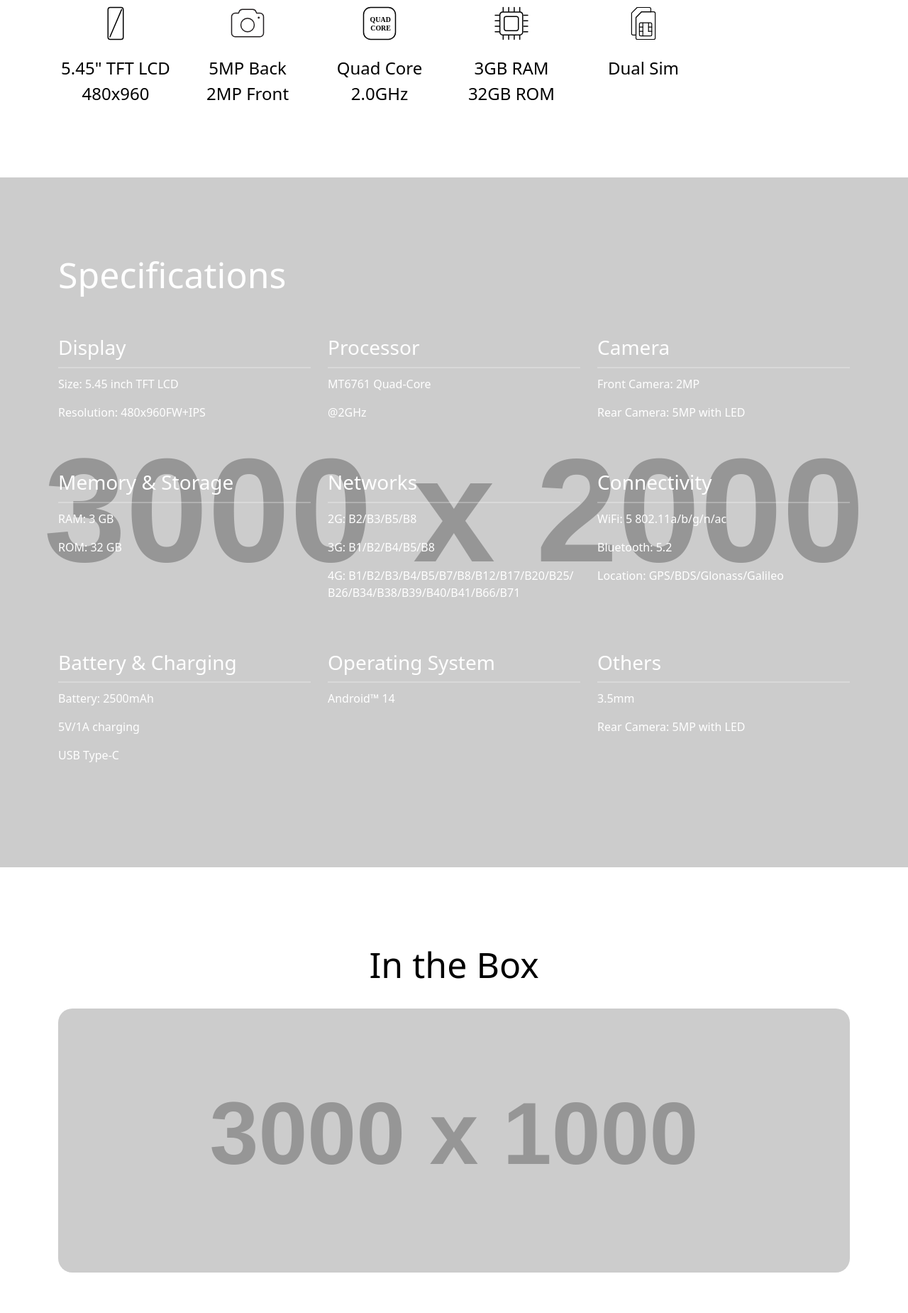
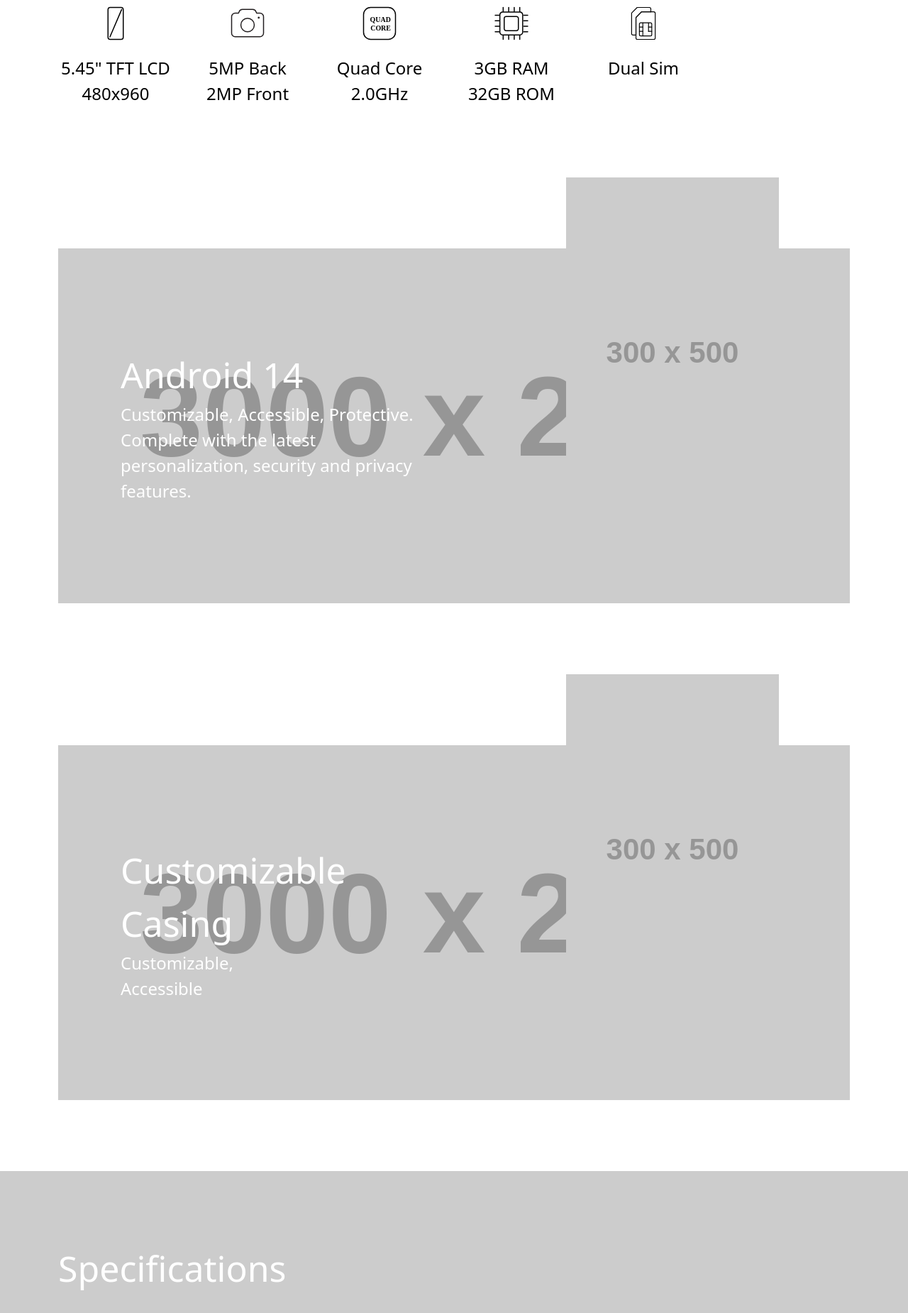
Before and after one commit to salmankhan03/i-nova, a PHP site: page / in a window 1280 px wide. Shown: the part 1207-3057 px from the top of the page at 71% size. Run offline with PHP 8.4, Linux system fonts and the light colour scheme; grey boxes labelled with a size stand in for pictures from a placeholder-image service; some libraries are stand-ins or nearby versions.

Commit message:
add details section to home page

```diff
--- a/css/style.css
+++ b/css/style.css
@@ -102,7 +102,6 @@ a {
 }
 
 .highlight-wrap {
-    font-size: 24px;
     display: flex;
     flex-direction: column;
     align-items: center;
@@ -113,6 +112,42 @@ a {
 .highlight-icon {
     width: 50px;
     padding-bottom: 20px;
+}
+
+.highlight-text {
+    font-size: 24px;
+}
+
+.details-image {
+    background-size: cover;
+    background-position: center;
+    background-repeat: no-repeat;
+    height: 500px;
+    display: flex;
+    align-items: center;
+    color: white;
+    position: relative;
+}
+
+.android {
+    background-image: url('https://dummyimage.com/3000x2000');
+}
+
+.details-text-wrap {
+    padding-left: 100px;
+    display: flex;
+    flex-direction: column;
+    justify-content: center;
+}
+
+.details-text {
+    font-size: 24px;
+}
+
+.phone {
+    position: absolute;
+    top: -100px;
+    right: 100px;
 }
 
 .spec {
--- a/index.php
+++ b/index.php
@@ -33,44 +33,78 @@
                 <div class="col-xl-6">
                     <p>Lorem ipsum dolor sit amet consectetur at sed volutpat nullam dis sit commodo porttitor etiam.</p>
                 </div>
-                <!-- <div class="highlights-container"> -->
+
                 <div class="row">
-                        <div class="col-6 col-lg-4 col-xl-2">
+                    <div class="col-6 col-md-4 col-lg-4 col-xl-2">
                         <div class="highlight-wrap">
                             <img src="img/phone/icons/icon_size.svg" alt="screen" class="highlight-icon">
                             <div class="highlight-text">5.45" TFT LCD</div>
                             <div class="highlight-text">480x960</div>
                         </div>
                     </div>
-                        <div class="col-6 col-lg-4 col-xl-2">
+
+                    <div class="col-6 col-md-4 col-lg-4 col-xl-2">
                         <div class="highlight-wrap">
-                                <img src="img/phone/icons/icon_camera.svg" alt="screen" class="highlight-icon">
+                            <img src="img/phone/icons/icon_camera.svg" alt="camera" class="highlight-icon">
                             <div class="highlight-text">5MP Back</div>
                             <div class="highlight-text">2MP Front</div>
                         </div>
                     </div>
-                        <div class="col-6 col-lg-4 col-xl-2">
+
+                    <div class="col-6 col-md-4 col-lg-4 col-xl-2">
                         <div class="highlight-wrap">
-                                <img src="img/phone/icons/icon_processor.svg" alt="screen" class="highlight-icon">
+                            <img src="img/phone/icons/icon_processor.svg" alt="processor" class="highlight-icon">
                             <div class="highlight-text">Quad Core</div>
                             <div class="highlight-text">2.0GHz</div>
                         </div>
                     </div>
-                        <div class="col-6 col-lg-4 col-xl-2">
+
+                    <div class="col-6 col-md-4 col-lg-4 col-xl-2">
                         <div class="highlight-wrap">
-                                <img src="img/phone/icons/icon_memory.svg" alt="screen" class="highlight-icon">
+                            <img src="img/phone/icons/icon_memory.svg" alt="memory" class="highlight-icon">
                             <div class="highlight-text">3GB RAM</div>
                             <div class="highlight-text">32GB ROM</div>
                         </div>
                     </div>
-                        <div class="col-6 col-lg-4 col-xl-2">
+
+                    <div class="col-6 col-md-4 col-lg-4 col-xl-2">
                         <div class="highlight-wrap">
-                                <img src="img/phone/icons/icon_dualsim.svg" alt="screen" class="highlight-icon">
+                            <img src="img/phone/icons/icon_dualsim.svg" alt="dual-sim" class="highlight-icon">
                             <div class="highlight-text">Dual Sim</div>
                         </div>
                     </div>
                 </div>
-                <!-- </div> -->
+            </div>
+        </div>
+
+        <!-- Details -->
+        <!-- Android 14 -->
+        <div class="container section-padding">
+            <div class="details-image android">
+                <div class="row">
+                    <div class="col-md-6 details-text-wrap">
+                        <div class="title">Android 14</div>
+                        <div class="details-text">Customizable, Accessible, Protective. Complete with the latest personalization, security and privacy features.</div>
+                    </div>
+                    <div class="col-md-6">
+                        <img src="https://dummyimage.com/300x500/000" alt="android" class="img-fluid phone">
+                    </div>
+                </div>
+            </div>
+        </div>
+
+        <!-- Customizable Casing -->
+        <div class="container section-padding">
+            <div class="details-image android">
+                <div class="row">
+                    <div class="col-md-6 details-text-wrap">
+                        <div class="title">Customizable Casing</div>
+                        <div class="details-text">Customizable, Accessible</div>
+                    </div>
+                    <div class="col-md-6">
+                        <img src="https://dummyimage.com/300x500/000" alt="android" class="img-fluid phone">
+                    </div>
+                </div>
             </div>
         </div>
 
```
Lines whose indentation alone changed are shown as unchanged.
